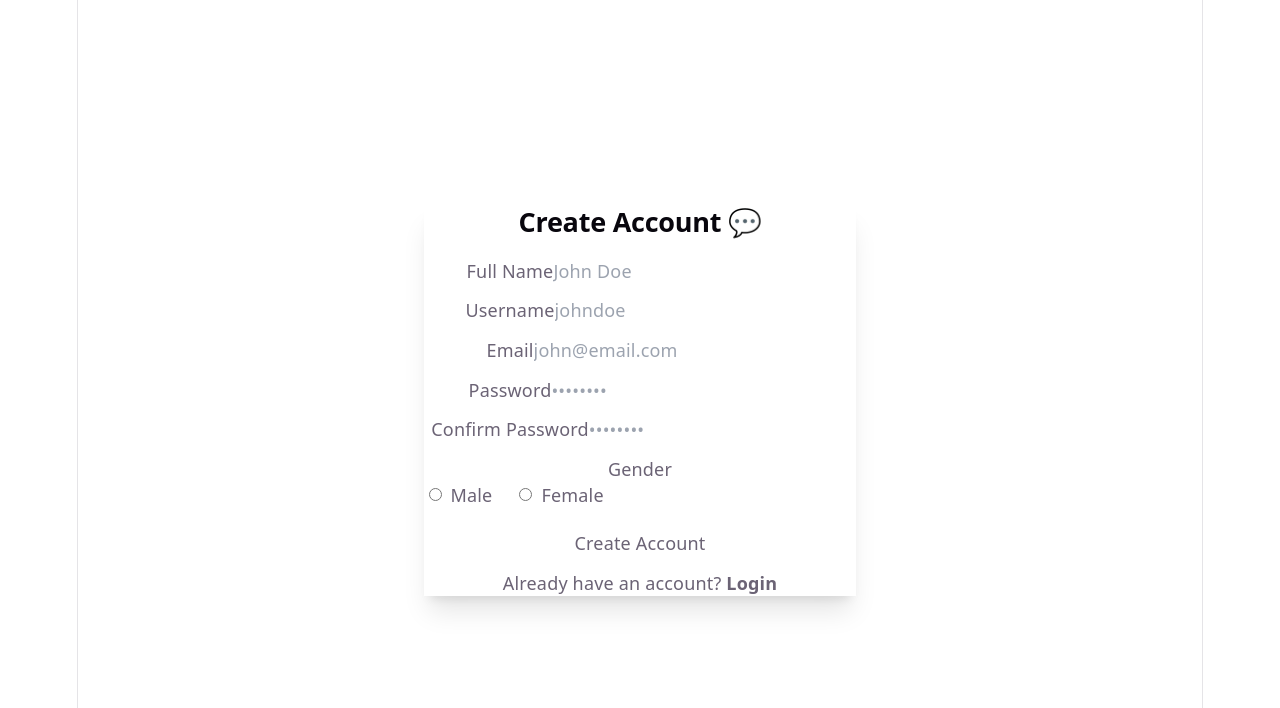
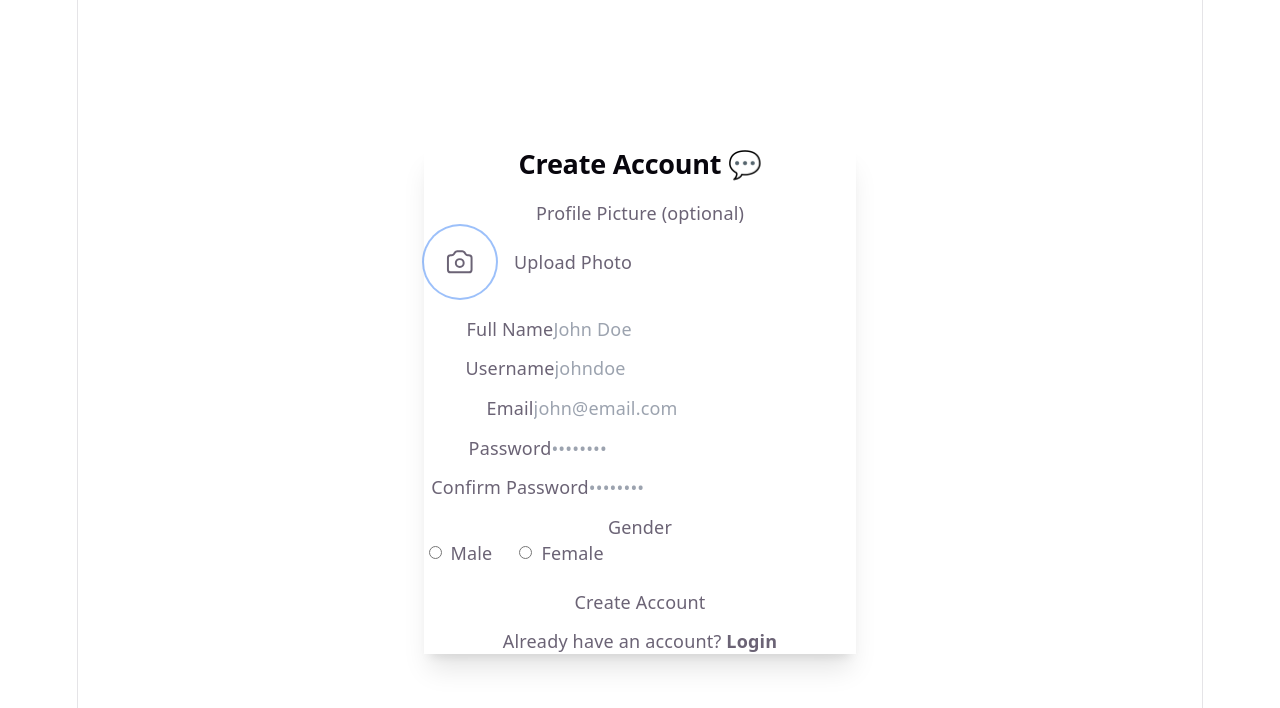
Before and after one commit to ADDYY27/Chatapp, a React app in the folder frontend/: page /register in a window 1280 px wide. Shown: the top 708 px of the page. Built offline with nearby package versions, Linux system fonts and the light colour scheme; no server answers; the HTML template or start-up script is replaced by a standard one.

Commit message:
feat(frontend): add profile picture upload and client configuration

```diff
--- a/frontend/src/components/UserItem.jsx
+++ b/frontend/src/components/UserItem.jsx
@@ -23,8 +23,12 @@ const UserItem = ({
     >
       {/* Avatar */}
       <div className="relative flex-shrink-0">
-        <div className="w-11 h-11 rounded-full bg-primary flex items-center justify-center text-primary-content font-bold text-lg">
-          {initial}
+        <div className="w-11 h-11 rounded-full overflow-hidden bg-primary flex items-center justify-center text-primary-content font-bold text-lg">
+          {user.profilepic ? (
+            <img src={user.profilepic} alt={user.fullname} className="w-full h-full object-cover" />
+          ) : (
+            initial
+          )}
         </div>
 
         {isOnline && (
--- a/frontend/src/context/SocketContext.jsx
+++ b/frontend/src/context/SocketContext.jsx
@@ -20,7 +20,7 @@ export const SocketProvider = ({ children }) => {
 
   useEffect(() => {
     if (authUser) {
-      const newSocket = io(import.meta.env.VITE_SERVER_URL, {
+      const newSocket = io("/", {
         query: { userId: authUser._id },
       });
 
--- a/frontend/src/hooks/useRegister.js
+++ b/frontend/src/hooks/useRegister.js
@@ -9,7 +9,7 @@ const useRegister = () => {
   const { setAuthUser } = useAuth();
   const navigate = useNavigate();
 
-  const register = async ({ fullname, username, email, password, confirmPassword, gender }) => {
+  const register = async ({ fullname, username, email, password, confirmPassword, gender, profilepic }) => {
     setLoading(true);
 
     if (password !== confirmPassword) {
@@ -20,11 +20,12 @@ const useRegister = () => {
 
     try {
       const { data } = await axiosInstance.post("/auth/register", {
-        fullname,   // lowercase n  matches backend
+        fullname,
         username,
-        email,      //  backend needs this too
+        email,
         password,
         gender,
+        profilepic: profilepic || undefined,
       });
       setAuthUser(data);
       toast.success(`Account created! Welcome, ${data.fullname}!`);
--- a/frontend/src/pages/Register.jsx
+++ b/frontend/src/pages/Register.jsx
@@ -1,6 +1,9 @@
-import { useState } from 'react'
+import { useState, useRef } from 'react'
 import { Link } from 'react-router-dom'
 import useRegister from '../hooks/useRegister'
+
+const ALLOWED_TYPES = ["image/jpeg", "image/jpg", "image/png", "image/webp", "image/gif"];
+const MAX_SIZE = 5 * 1024 * 1024;
 
 const Register = () => {
     const [formData, setFormData] = useState({
@@ -11,6 +14,10 @@ const Register = () => {
         confirmPassword: '',
         gender: '',
     })
+    const [profilepic, setProfilepic] = useState(null)
+    const [picPreview, setPicPreview] = useState(null)
+    const [picError, setPicError] = useState('')
+    const fileInputRef = useRef(null)
 
     const { register, loading } = useRegister()
 
@@ -18,9 +25,31 @@ const Register = () => {
         setFormData((prev) => ({ ...prev, [e.target.name]: e.target.value }))
     }
 
+    const handleImageChange = (e) => {
+        const file = e.target.files[0]
+        if (!file) return
+
+        if (!ALLOWED_TYPES.includes(file.type)) {
+            setPicError('Invalid image type. Use JPG, PNG, WEBP or GIF.')
+            return
+        }
+        if (file.size > MAX_SIZE) {
+            setPicError('Image too large. Max 5MB.')
+            return
+        }
+
+        setPicError('')
+        const reader = new FileReader()
+        reader.onloadend = () => {
+            setProfilepic(reader.result)
+            setPicPreview(reader.result)
+        }
+        reader.readAsDataURL(file)
+    }
+
     const handleSubmit = async (e) => {
         e.preventDefault()
-        await register(formData)
+        await register({ ...formData, profilepic })
     }
 
     return (
@@ -32,6 +61,54 @@ const Register = () => {
                     </h2>
 
                     <form onSubmit={handleSubmit}>
+                        {/* Profile Picture */}
+                        <div className='form-control mb-4'>
+                            <label className='label'>
+                                <span className='label-text'>Profile Picture <span className='text-base-content/40'>(optional)</span></span>
+                            </label>
+                            <div className='flex items-center gap-4'>
+                                <div
+                                    className='w-16 h-16 rounded-full overflow-hidden bg-base-300 flex items-center justify-center cursor-pointer ring-2 ring-primary/30 flex-shrink-0'
+                                    onClick={() => fileInputRef.current?.click()}
+                                >
+                                    {picPreview ? (
+                                        <img src={picPreview} alt='preview' className='w-full h-full object-cover' />
+                                    ) : (
+                                        <svg xmlns='http://www.w3.org/2000/svg' className='w-7 h-7 text-base-content/30' fill='none' viewBox='0 0 24 24' stroke='currentColor'>
+                                            <path strokeLinecap='round' strokeLinejoin='round' strokeWidth={1.5} d='M3 9a2 2 0 012-2h.93a2 2 0 001.664-.89l.812-1.22A2 2 0 0110.07 4h3.86a2 2 0 011.664.89l.812 1.22A2 2 0 0018.07 7H19a2 2 0 012 2v9a2 2 0 01-2 2H5a2 2 0 01-2-2V9z' />
+                                            <path strokeLinecap='round' strokeLinejoin='round' strokeWidth={1.5} d='M15 13a3 3 0 11-6 0 3 3 0 016 0z' />
+                                        </svg>
+                                    )}
+                                </div>
+                                <div className='flex flex-col gap-1'>
+                                    <button
+                                        type='button'
+                                        className='btn btn-sm btn-outline'
+                                        onClick={() => fileInputRef.current?.click()}
+                                    >
+                                        {picPreview ? 'Change' : 'Upload Photo'}
+                                    </button>
+                                    {picPreview && (
+                                        <button
+                                            type='button'
+                                            className='btn btn-sm btn-ghost text-error'
+                                            onClick={() => { setProfilepic(null); setPicPreview(null); }}
+                                        >
+                                            Remove
+                                        </button>
+                                    )}
+                                </div>
+                                <input
+                                    ref={fileInputRef}
+                                    type='file'
+                                    accept='image/jpeg,image/jpg,image/png,image/webp,image/gif'
+                                    className='hidden'
+                                    onChange={handleImageChange}
+                                />
+                            </div>
+                            {picError && <p className='text-error text-xs mt-1'>{picError}</p>}
+                        </div>
+
                         {/* Full Name */}
                         <div className='form-control mb-3'>
                             <label className='label'>
--- a/frontend/src/utils/axios.js
+++ b/frontend/src/utils/axios.js
@@ -3,8 +3,8 @@
 import axios from "axios";
 
 const axiosInstance = axios.create({
- baseURL: `${import.meta.env.VITE_SERVER_URL}/api`,
-  withCredentials: true, // sends httpOnly cookie
+  baseURL: "/api",
+  withCredentials: true,
 });
 
 export default axiosInstance;
```
